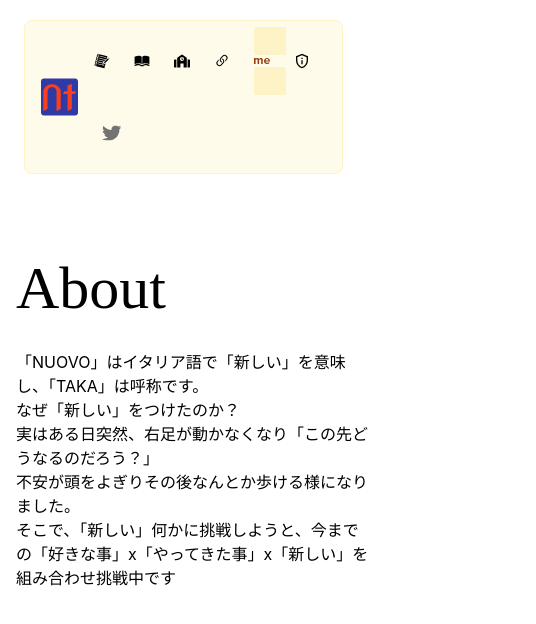
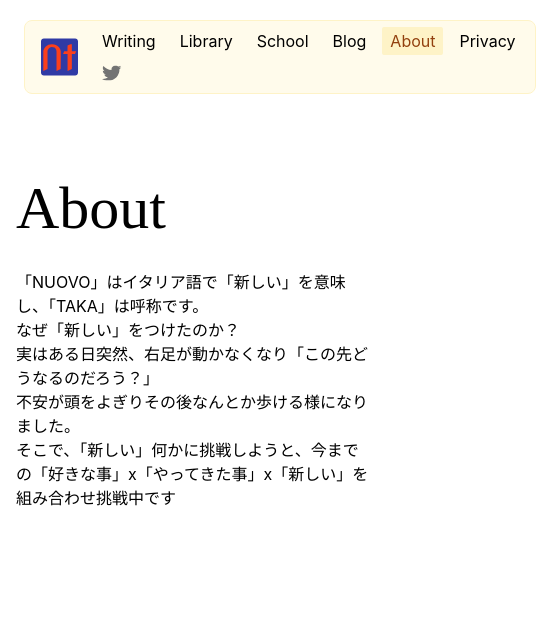
Before and after one commit to nuovotaka/obsidian-nextjs-blog, a Next.js app: page /about in a window 390 px wide. Shown: the top 624 px of the page, 536 px wide, since content can reach past the window. Built offline with nearby package versions, Linux system fonts and the light colour scheme; a web font is replaced by a local one.

Commit message:
revert mobile icon

```diff
--- a/components/Nav.tsx
+++ b/components/Nav.tsx
@@ -8,7 +8,6 @@ import Icon from "./Icon"
 type NavLink = {
     label: string,
     href: string,
-    icon: any,
 }
 
 interface INavProps {
@@ -39,13 +38,8 @@ const Nav: React.FC<INavProps> = ({ navLinks }: { navLinks: NavLink[] }) => {
             { navLinks.map(page => (
                 <li key={page.href}>
                     <Link href={page.href}>
-                        <a className={'hidden md:inline-block px-2 py-1 hover:bg-amber-200 hover:text-amber-900 rounded-sm ' + getCurrentClasses(page.href)}>
+                        <a className={'px-2 py-1 hover:bg-amber-200 hover:text-amber-900 rounded-sm ' + getCurrentClasses(page.href)}>
                             { page.label }
-                        </a>
-                    </Link>
-                    <Link href={page.href}>
-                        <a className={'visible md:hidden px-8 py-1 hover:bg-amber-200 hover:text-amber-900 rounded-sm ' + getCurrentClasses(page.href)}>
-                            { page.icon }
                         </a>
                     </Link>
                 </li>
--- a/components/layouts/BaseLayout.tsx
+++ b/components/layouts/BaseLayout.tsx
@@ -8,12 +8,12 @@ import { MdOutlinePrivacyTip } from "react-icons/md"
 
 const BaseLayout: React.FC<PropsWithChildren> = ({ children }) => {
     const navLinks = [
-      { label: 'Writing', href: '/posts', icon: <GiNotebook /> },
-      { label: 'Library', href: '/books', icon: <GiOpenBook /> },
-      { label: 'School', href: '/schools', icon: <FaSchool /> },
-      { label: 'Blog', href: 'https://blog.nuovotaka.com', icon: <BsLink45Deg />},
-      { label: 'About', href: '/about', icon: <SiAboutdotme />},
-      { label: 'Privacy', href: '/privacy', icon: <MdOutlinePrivacyTip />},
+      { label: 'Writing', href: '/posts' },
+      { label: 'Library', href: '/books' },
+      { label: 'School', href: '/schools' },
+      { label: 'Blog', href: 'https://blog.nuovotaka.com' },
+      { label: 'About', href: '/about' },
+      { label: 'Privacy', href: '/privacy' },
     ]
     return (<>
       <Nav navLinks={navLinks} />
```
